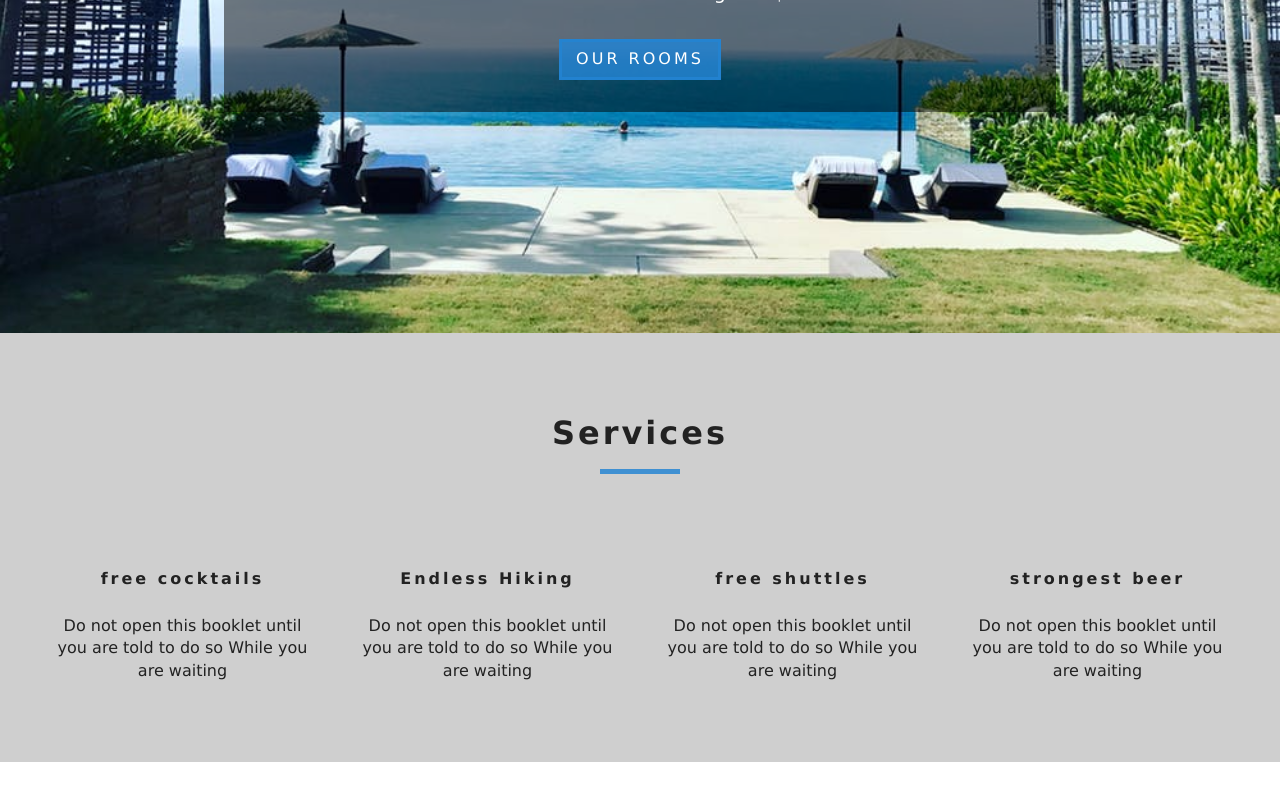
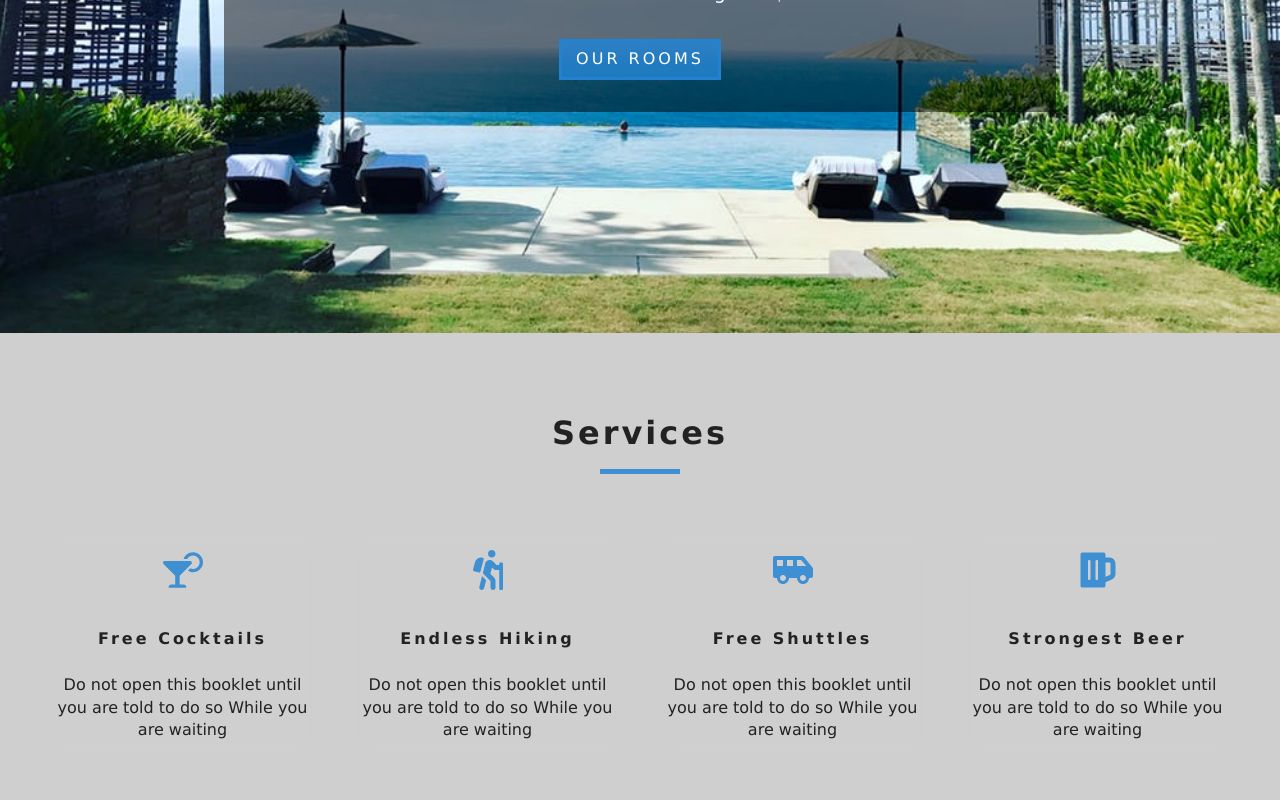
Before and after one commit to mcbryan1/resort-app, a React (Create React App) app: page / in a window 1280 px wide. Shown: the part 467-1267 px from the top of the page. Before the commit the page ends 1229 px from the top, so only its background shows below. Built offline with nearby package versions, Linux system fonts and the light colour scheme.

Commit message:
created context

```diff
--- a/src/App.css
+++ b/src/App.css
@@ -244,6 +244,18 @@ h6 {
   grid-row-gap: 2rem;
   grid-column-gap: 50px;
 }
+.service{
+    margin: 10px auto;
+    display: inline;
+    background-color:var(--darkGrey);
+    transition: 0.5s;
+    box-shadow: 0 1px 5px var(--darkGrey);;
+}
+.service:hover{
+    box-shadow: 0 2px 20px var(--primaryColor);
+    cursor: pointer;
+    cursor: pointer;
+}
 .service span {
   display: inline-block;
   color: var(--primaryColor);
@@ -252,6 +264,7 @@ h6 {
 }
 .services h6 {
   letter-spacing: var(--mainSpacing);
+  text-transform: capitalize;
 }
 .services p {
   width: 80%;
--- a/src/components/Services.js
+++ b/src/components/Services.js
@@ -1,5 +1,5 @@
-import React, { Component } from 'react'
-import { FaCocktail, FaHiking, FaShuttleVan, FaBeer } from 'react-icons/fa'
+import React, { Component } from 'react';
+import { FaCocktail, FaHiking, FaShuttleVan, FaBeer } from 'react-icons/fa';
 import Title from './Title'
 
 
@@ -43,7 +43,7 @@ export default class Services extends Component {
                     {this.state.services.map((item, index) => {
                         return (
                             <article key={index} className="service">
-                                <span>{item.icon}</span>
+                                <span>{item.icons}</span>
                                 <h6>{item.title}</h6>
                                 <p>{item.info}</p>
                             </article>
```
Also changed, not shown: src/context.js (added, +11 -0 lines).
